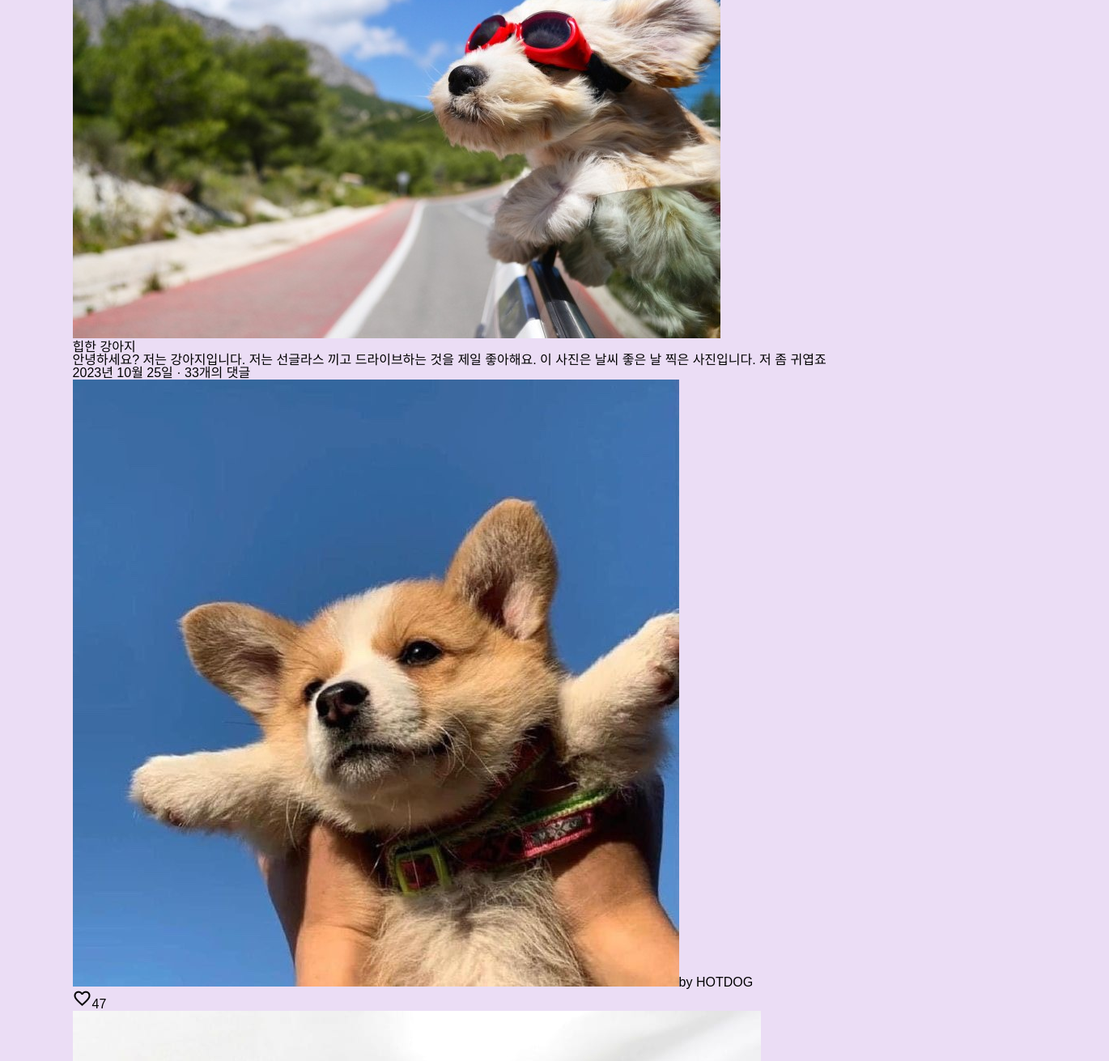
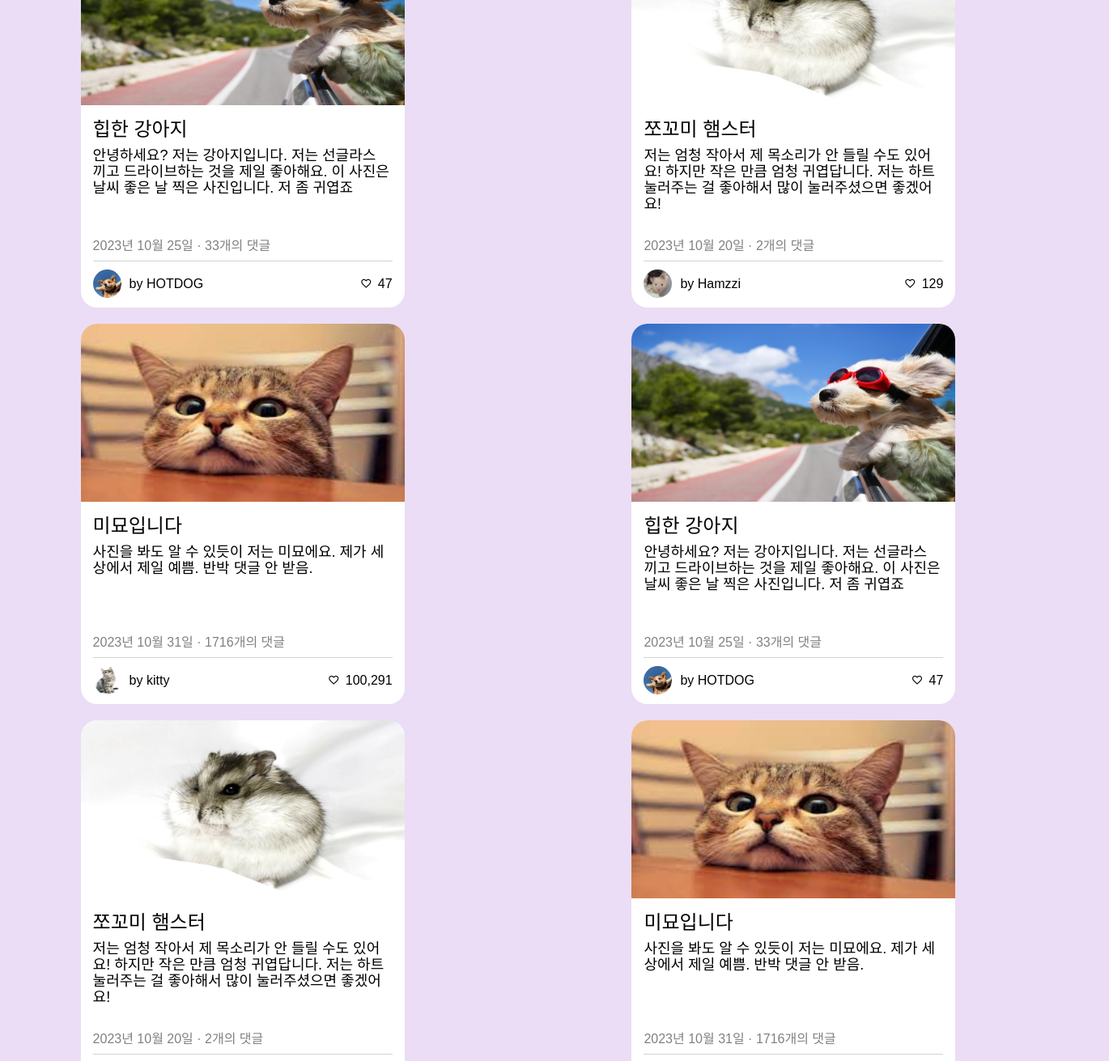
Before and after one commit to GDSC-Ewha-5th/leeNaHyun, a React (Vite) app in the folder React/: page / in a window 1280 px wide. Shown: the part 320-1631 px from the top of the page at 81% size, 1370 px wide, since content can reach past the window. Built offline with nearby package versions, Linux system fonts and the light colour scheme; a web font is replaced by a local one.

Commit message:
Add CardList.jsx CSS

```diff
--- a/React/src/component/CardList.jsx
+++ b/React/src/component/CardList.jsx
@@ -1,3 +1,5 @@
+import styled from "styled-components";
+
 import dog from "../img/강아지.jpg";
 import dogProfile from "../img/dogprofile.jpg";
 import hamster from "../img/햄스터.jpg";
@@ -5,228 +7,258 @@ import hamsterProfile from "../img/hamsterprofile.png";
 import cat from "../img/고양이.jpg";
 import catProfile from "../img/catprofile.jpg";
 
+const CardBlock = styled.div`
+  padding: 15px 0px;
+  display: flex;
+  flex-wrap: wrap;
+  justify-content: space-between;
+
+  section {
+    background-color: white;
+    height: 470px;
+    width: 400px;
+    margin: 10px;
+    position: relative;
+    border-radius: 20px;
+  }
+`;
+
+const CardImg = styled.img`
+  height: 220px;
+  width: 400px;
+  border-top-left-radius: 20px;
+  border-top-right-radius: 20px;
+`;
+
+const CardArticle = styled.article`
+  padding: 15px;
+  display: flex;
+  flex-direction: column;
+  justify-content: space-between;
+  height: 220px;
+`;
+
+const CardContents = styled.div`
+  h3 {
+    font-size: 24px;
+    margin-bottom: 10px;
+  }
+  p {
+    font-size: 18px;
+    line-height: 20px;
+  }
+`;
+
+const CardFooter = styled.footer`
+  img {
+    height: 35px;
+    width: 35px;
+    border-radius: 50%;
+    margin-right: 10px;
+  }
+`;
+
+const FooterInfo1 = styled.div`
+  padding-bottom: 10px;
+  color: grey;
+`;
+const FooterInfo2 = styled.div`
+  border-top: solid 1px lightgrey;
+  padding-top: 10px;
+  display: flex;
+  align-items: center;
+  justify-content: space-between;
+
+  div {
+    display: flex;
+    align-items: center;
+  }
+  span {
+    padding-left: 7px;
+  }
+  .material-symbols-outlined {
+    font-size: 15px;
+  }
+`;
+
 function CardList() {
   return (
     <>
+      <CardBlock>
+        {" "}
         <section>
-        <img src={dog} />
-        <article>
+          <CardImg src={dog}></CardImg>
+          <CardArticle>
+            <CardContents>
               <h3>힙한 강아지</h3>
               <p>
-            안녕하세요? 저는 강아지입니다. 저는 선글라스 끼고 드라이브하는 것을
-            제일 좋아해요. 이 사진은 날씨 좋은 날 찍은 사진입니다. 저 좀 귀엽죠
+                안녕하세요? 저는 강아지입니다. 저는 선글라스 끼고 드라이브하는
+                것을 제일 좋아해요. 이 사진은 날씨 좋은 날 찍은 사진입니다. 저
+                좀 귀엽죠
               </p>
-          <div>
+            </CardContents>
+            <CardFooter>
+              <FooterInfo1>
                 <span>2023년 10월 25일&nbsp;·&nbsp;</span>
                 <span>33개의 댓글</span>
-          </div>
-          <footer>
+              </FooterInfo1>
+              <FooterInfo2>
                 <div>
                   <img src={dogProfile} />
-              <span>by HOTDOG</span>
+                  <h3>by HOTDOG</h3>
                 </div>
                 <div>
                   <span className="material-symbols-outlined">favorite</span>
                   <span>47</span>
                 </div>
-          </footer>
-        </article>
+              </FooterInfo2>
+            </CardFooter>
+          </CardArticle>
         </section>
-      <div>
-        <img src={hamster} />
-        <div>
+        <section>
+          <CardImg src={hamster}></CardImg>
+          <CardArticle>
+            <CardContents>
               <h3>쪼꼬미 햄스터</h3>
-          <span>
-            저는 엄청 작아서 제 목소리가 안 들릴 수도 있어요! 하지만 작은 만큼
-            엄청 귀엽답니다. 저는 하트 눌러주는 걸 좋아해서 많이 눌러주셨으면
-            좋겠어요!
-          </span>
-          <div>
+              <p>
+                저는 엄청 작아서 제 목소리가 안 들릴 수도 있어요! 하지만 작은
+                만큼 엄청 귀엽답니다. 저는 하트 눌러주는 걸 좋아해서 많이
+                눌러주셨으면 좋겠어요!
+              </p>
+            </CardContents>
+            <CardFooter>
+              <FooterInfo1>
                 <span>2023년 10월 20일&nbsp;·&nbsp;</span>
                 <span>2개의 댓글</span>
-          </div>
-          <div>
+              </FooterInfo1>
+              <FooterInfo2>
                 <div>
                   <img src={hamsterProfile} />
-              <span>by Hamzzi</span>
+                  <h3>by Hamzzi</h3>
                 </div>
                 <div>
                   <span className="material-symbols-outlined">favorite</span>
                   <span>129</span>
                 </div>
-          </div>
-        </div>
-      </div>
-      <div>
-        <img src={cat} />
-        <div>
+              </FooterInfo2>
+            </CardFooter>
+          </CardArticle>
+        </section>
+        <section>
+          <CardImg src={cat}></CardImg>
+          <CardArticle>
+            <CardContents>
               <h3>미묘입니다</h3>
-          <span>
+              <p>
                 사진을 봐도 알 수 있듯이 저는 미묘에요. 제가 세상에서 제일 예쁨.
                 반박 댓글 안 받음.
-          </span>
-          <div>
+              </p>
+            </CardContents>
+            <CardFooter>
+              <FooterInfo1>
                 <span>2023년 10월 31일&nbsp;·&nbsp;</span>
                 <span>1716개의 댓글</span>
-          </div>
-          <div>
+              </FooterInfo1>
+              <FooterInfo2>
                 <div>
                   <img src={catProfile} />
-              <span>by kitty</span>
+                  <h3>by kitty</h3>
                 </div>
                 <div>
                   <span className="material-symbols-outlined">favorite</span>
                   <span>100,291</span>
                 </div>
-          </div>
-        </div>
-      </div>
-      <div>
-        <img src={dog} />
-        <div>
+              </FooterInfo2>
+            </CardFooter>
+          </CardArticle>
+        </section>
+        <section>
+          <CardImg src={dog}></CardImg>
+          <CardArticle>
+            <CardContents>
               <h3>힙한 강아지</h3>
-          <span>
-            안녕하세요? 저는 강아지입니다. 저는 선글라스 끼고 드라이브하는 것을
-            제일 좋아해요. 이 사진은 날씨 좋은 날 찍은 사진입니다. 저 좀 귀엽죠
-          </span>
-          <div>
+              <p>
+                안녕하세요? 저는 강아지입니다. 저는 선글라스 끼고 드라이브하는
+                것을 제일 좋아해요. 이 사진은 날씨 좋은 날 찍은 사진입니다. 저
+                좀 귀엽죠
+              </p>
+            </CardContents>
+            <CardFooter>
+              <FooterInfo1>
                 <span>2023년 10월 25일&nbsp;·&nbsp;</span>
                 <span>33개의 댓글</span>
-          </div>
-          <div>
+              </FooterInfo1>
+              <FooterInfo2>
                 <div>
                   <img src={dogProfile} />
-              <span>by HOTDOG</span>
+                  <h3>by HOTDOG</h3>
                 </div>
                 <div>
                   <span className="material-symbols-outlined">favorite</span>
                   <span>47</span>
                 </div>
-          </div>
-        </div>
-      </div>
-      <div>
-        <img src={hamster} />
-        <div>
+              </FooterInfo2>
+            </CardFooter>
+          </CardArticle>
+        </section>
+        <section>
+          <CardImg src={hamster}></CardImg>
+          <CardArticle>
+            <CardContents>
               <h3>쪼꼬미 햄스터</h3>
-          <span>
-            저는 엄청 작아서 제 목소리가 안 들릴 수도 있어요! 하지만 작은 만큼
-            엄청 귀엽답니다. 저는 하트 눌러주는 걸 좋아해서 많이 눌러주셨으면
-            좋겠어요!
-          </span>
-          <div>
+              <p>
+                저는 엄청 작아서 제 목소리가 안 들릴 수도 있어요! 하지만 작은
+                만큼 엄청 귀엽답니다. 저는 하트 눌러주는 걸 좋아해서 많이
+                눌러주셨으면 좋겠어요!
+              </p>
+            </CardContents>
+            <CardFooter>
+              <FooterInfo1>
                 <span>2023년 10월 20일&nbsp;·&nbsp;</span>
                 <span>2개의 댓글</span>
-          </div>
-          <div>
+              </FooterInfo1>
+              <FooterInfo2>
                 <div>
                   <img src={hamsterProfile} />
-              <span>by Hamzzi</span>
+                  <h3>by Hamzzi</h3>
                 </div>
                 <div>
                   <span className="material-symbols-outlined">favorite</span>
                   <span>129</span>
                 </div>
-          </div>
-        </div>
-      </div>
-      <div>
-        <img src={cat} />
-        <div>
+              </FooterInfo2>
+            </CardFooter>
+          </CardArticle>
+        </section>
+        <section>
+          <CardImg src={cat}></CardImg>
+          <CardArticle>
+            <CardContents>
               <h3>미묘입니다</h3>
-          <span>
+              <p>
                 사진을 봐도 알 수 있듯이 저는 미묘에요. 제가 세상에서 제일 예쁨.
                 반박 댓글 안 받음.
-          </span>
-          <div>
+              </p>
+            </CardContents>
+            <CardFooter>
+              <FooterInfo1>
                 <span>2023년 10월 31일&nbsp;·&nbsp;</span>
                 <span>1716개의 댓글</span>
-          </div>
-          <div>
+              </FooterInfo1>
+              <FooterInfo2>
                 <div>
                   <img src={catProfile} />
-              <span>by kitty</span>
+                  <h3>by kitty</h3>
                 </div>
                 <div>
                   <span className="material-symbols-outlined">favorite</span>
                   <span>100,291</span>
                 </div>
-          </div>
-        </div>
-      </div>
-      <div>
-        <img src={dog} />
-        <div>
-          <h3>힙한 강아지</h3>
-          <span>
-            안녕하세요? 저는 강아지입니다. 저는 선글라스 끼고 드라이브하는 것을
-            제일 좋아해요. 이 사진은 날씨 좋은 날 찍은 사진입니다. 저 좀 귀엽죠
-          </span>
-          <div>
-            <span>2023년 10월 25일&nbsp;·&nbsp;</span>
-            <span>33개의 댓글</span>
-          </div>
-          <div>
-            <div>
-              <img src={dogProfile} />
-              <span>by HOTDOG</span>
-            </div>
-            <div>
-              <span className="material-symbols-outlined">favorite</span>
-              <span>47</span>
-            </div>
-          </div>
-        </div>
-      </div>
-      <div>
-        <img src={hamster} />
-        <div>
-          <h3>쪼꼬미 햄스터</h3>
-          <span>
-            저는 엄청 작아서 제 목소리가 안 들릴 수도 있어요! 하지만 작은 만큼
-            엄청 귀엽답니다. 저는 하트 눌러주는 걸 좋아해서 많이 눌러주셨으면
-            좋겠어요!
-          </span>
-          <div>
-            <span>2023년 10월 20일&nbsp;·&nbsp;</span>
-            <span>2개의 댓글</span>
-          </div>
-          <div>
-            <div>
-              <img src={hamsterProfile} />
-              <span>by Hamzzi</span>
-            </div>
-            <div>
-              <span className="material-symbols-outlined">favorite</span>
-              <span>129</span>
-            </div>
-          </div>
-        </div>
-      </div>
-      <div>
-        <img src={cat} />
-        <div>
-          <h3>미묘입니다</h3>
-          <span>
-            사진을 봐도 알 수 있듯이 저는 미묘에요. 제가 세상에서 제일 예쁨.
-            반박 댓글 안 받음.
-          </span>
-          <div>
-            <span>2023년 10월 31일&nbsp;·&nbsp;</span>
-            <span>1716개의 댓글</span>
-          </div>
-          <div>
-            <div>
-              <img src={catProfile} />
-              <span>by kitty</span>
-            </div>
-            <div>
-              <span className="material-symbols-outlined">favorite</span>
-              <span>100,291</span>
-            </div>
-          </div>
-        </div>
-      </div>
+              </FooterInfo2>
+            </CardFooter>
+          </CardArticle>
+        </section>
+      </CardBlock>
     </>
   );
 }
```
Lines whose indentation alone changed are shown as unchanged.
